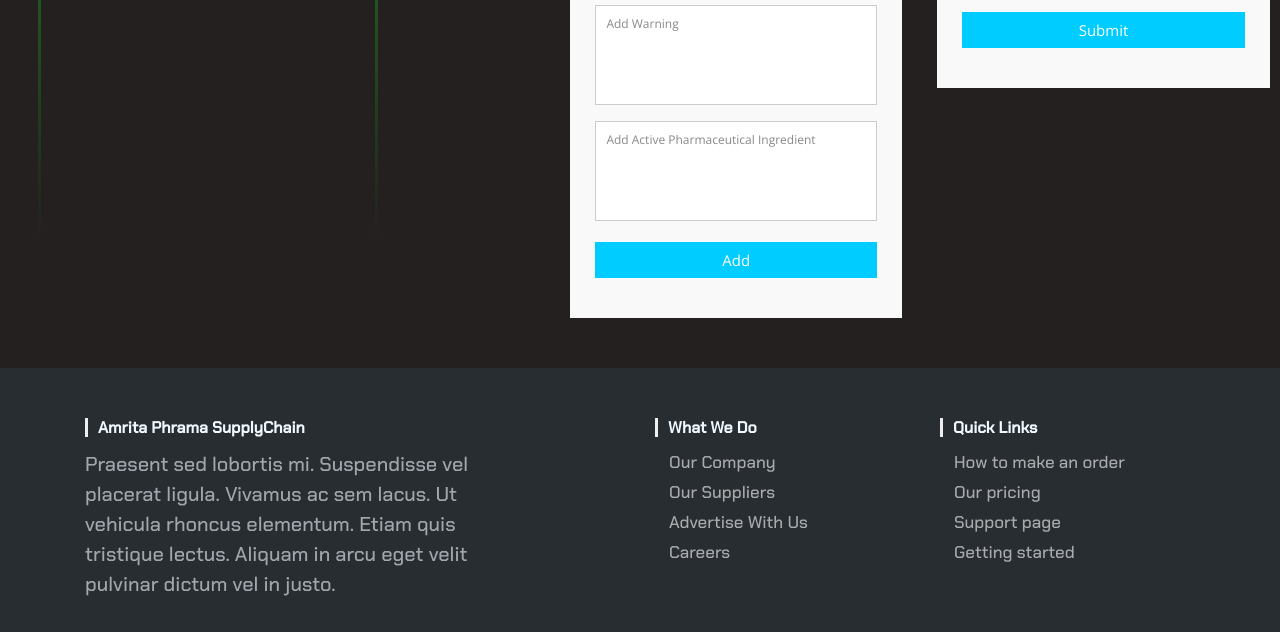
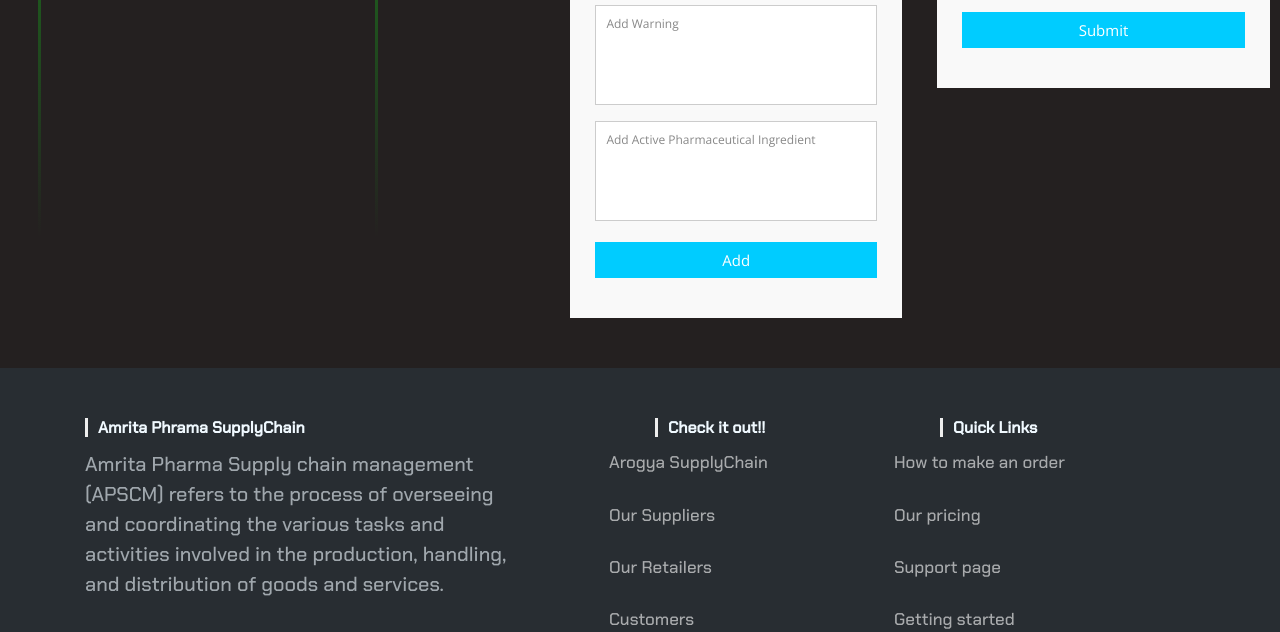
Before and after one commit to yaswanth-12/20CYS202-UID, a plain HTML site: page Mini-Project/html/manufacturer.html in a window 1280 px wide. Shown: the part 619-1251 px from the top of the page. Drawn offline with nearby package versions, Linux system fonts and the light colour scheme; a web font is replaced by a local one.

Commit message:
Update manufacturer.html

```diff
--- a/Mini-Project/html/manufacturer.html
+++ b/Mini-Project/html/manufacturer.html
@@ -587,27 +587,28 @@ Updated: 14/11/2022 -->
 			<div class="row">
 				<div class="col-md-5 item text">
 					<h3>Amrita Phrama SupplyChain</h3>
-					<p>Praesent sed lobortis mi. Suspendisse vel placerat ligula.
-						Vivamus ac sem lacus. Ut vehicula rhoncus elementum. Etiam quis tristique lectus.
-						Aliquam in arcu eget velit pulvinar dictum vel in justo.</p>
+					<p>Amrita Pharma Supply chain management (APSCM) refers to the process of overseeing and coordinating the
+						various tasks and activities involved in the production, handling, and distribution of goods
+						and services.
+					</p>
 				</div>
 				<div class="col-md-1 item text"></div>
 				<div class="col-sm-6 col-md-3 item">
-					<h3>What We Do</h3>
+					<h3>Check it out!!</h3>
 					<ul>
-						<li><a href="#">Our Company</a></li>
-						<li><a href="#">Our Suppliers</a></li>
-						<li><a href="#">Advertise With Us</a></li>
-						<li><a href="#">Careers</a></li>
+						<li><a href="https://amrita-tifac-cyber-blockchain.github.io/ArogyaChain/ArogyaChain-UI/index.html#" style="margin-left: -60px;">Arogya SupplyChain </a></li> <br>
+						<li><a href="#" style="margin-left: -60px;">Our Suppliers</a></li> <br>
+						<li><a href="#" style="margin-left: -60px;">Our Retailers</a></li> <br>
+						<li><a href="#" style="margin-left: -60px;">Customers</a></li>
 					</ul>
 				</div>
 				<div class="col-sm-6 col-md-3 item">
 					<h3>Quick Links</h3>
 					<ul>
-						<li><a href="#">How to make an order</a></li>
-						<li><a href="#">Our pricing</a></li>
-						<li><a href="#">Support page</a></li>
-						<li><a href="#">Getting started</a></li>
+						<li><a href="#" style="margin-left: -60px;">How to make an order</a></li> <br>
+						<li><a href="#" style="margin-left: -60px;">Our pricing</a></li><br>
+						<li><a href="#" style="margin-left: -60px;">Support page</a></li><br>
+						<li><a href="#" style="margin-left: -60px;">Getting started</a></li>
 					</ul>
 				</div>
 				<div class="col item social">
```
